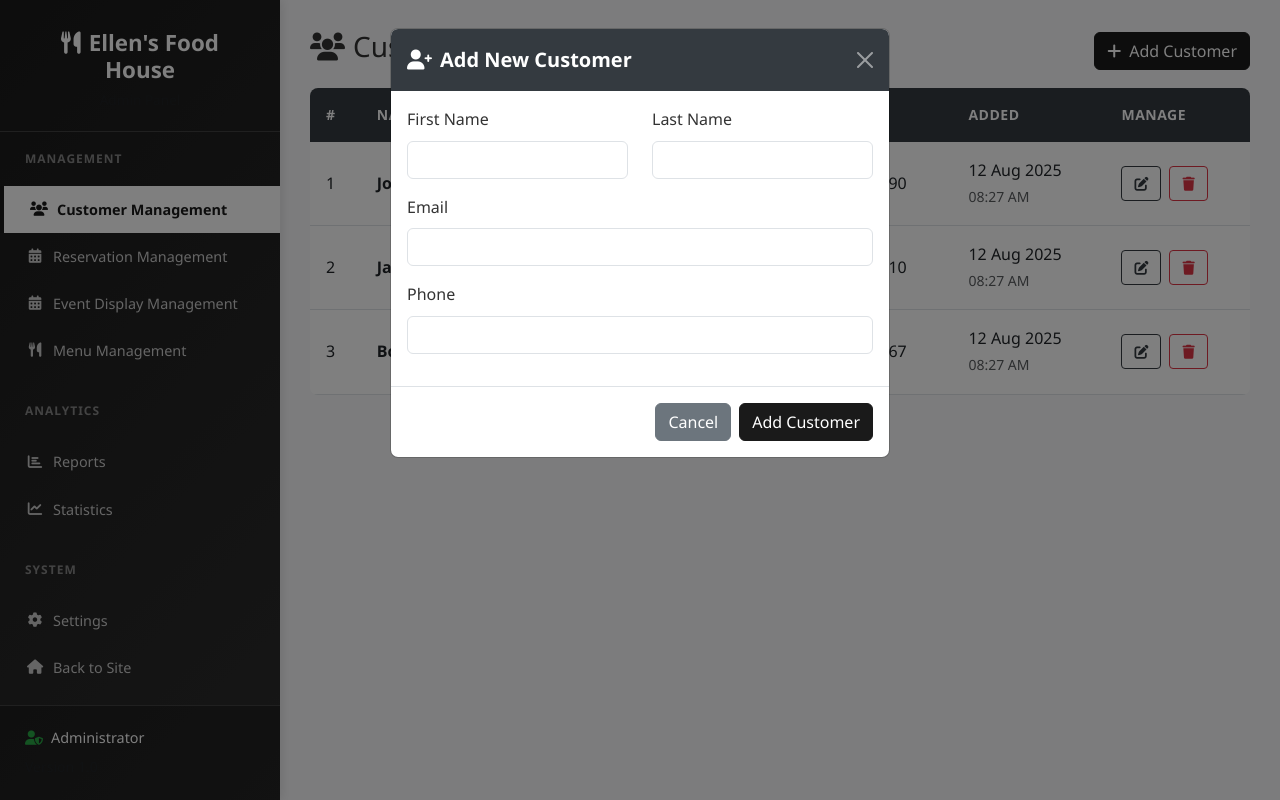
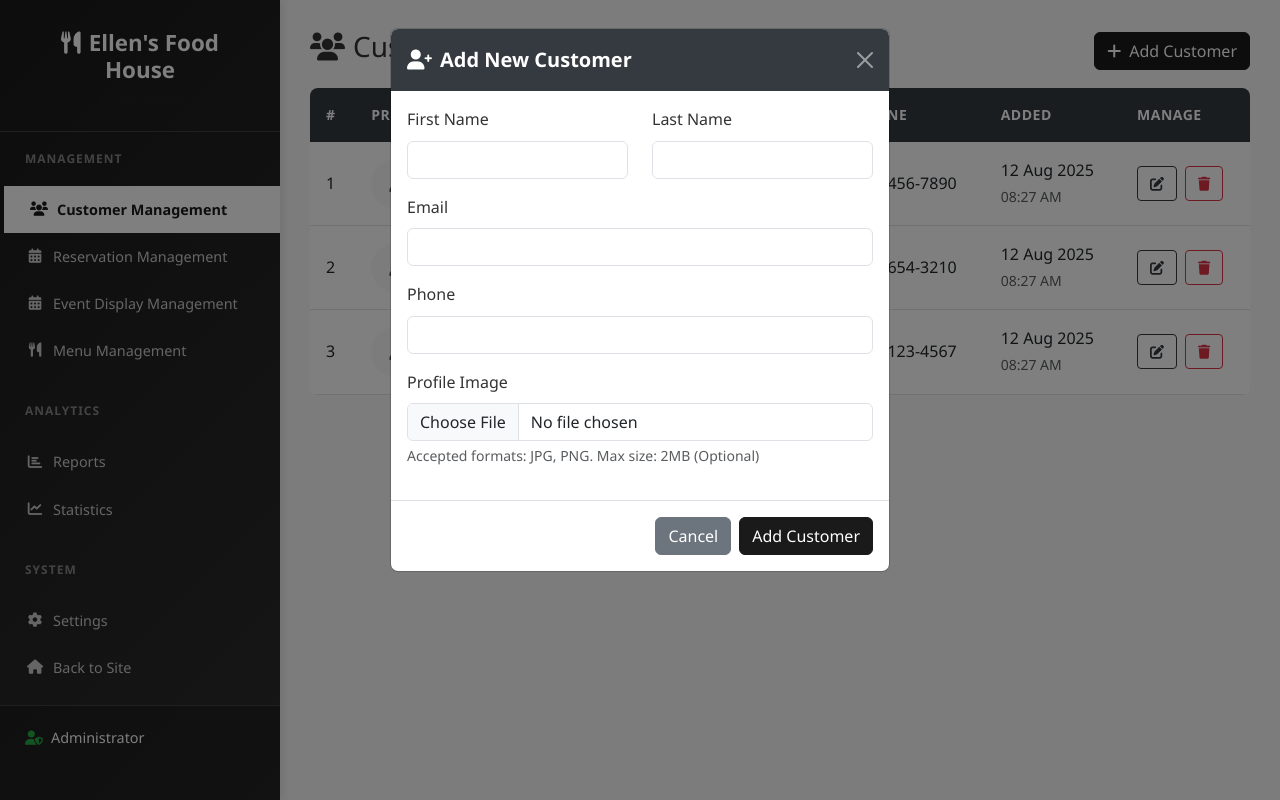
Before and after one commit to ArinGitPort/reservationSystem, a PHP site: page /pages/admin/account_management.php in a window 1280 px wide, after a click on "Add Customer". Run offline with PHP 8.4, Linux system fonts and the light colour scheme; data comes from the database, SQL or seed files in the repository.

Commit message:
Add profile

```diff
--- a/config/db_model.php
+++ b/config/db_model.php
@@ -67,7 +67,16 @@ function save($tableOrSql, $data = null, $fileField = null, $uploadDir = null, $
                     preg_match('/INSERT INTO (\w+)/', $tableOrSql, $matches);
                     if ($matches[1]) {
                         $tableName = $matches[1];
-                        mysqli_query($connection, "UPDATE $tableName SET image_path = '$newname' WHERE id = $insertId");
+
+                        // Determine correct ID column
+                        $idColumn = 'id'; // default
+                        if ($tableName === 'menu') {
+                            $idColumn = 'menu_id';
+                        } elseif ($tableName === 'banners') {
+                            $idColumn = 'banner_id';
+                        }
+
+                        mysqli_query($connection, "UPDATE $tableName SET image_path = '$newname' WHERE $idColumn = $insertId");
                     }
                 }
             }
@@ -125,8 +134,15 @@ function save($tableOrSql, $data = null, $fileField = null, $uploadDir = null, $
 
                     move_uploaded_file($_FILES[$fileField]['tmp_name'], $uploadDir . $newname);
 
-                    // Update the record with image path
-                    $updateSql = "UPDATE {$table} SET image_path = ? WHERE " . (isset($data['menu_id']) ? 'menu_id' : (isset($data['banner_id']) ? 'banner_id' : 'id')) . " = ?";
+                    // Update the record with image path - determine correct ID column
+                    $idColumn = 'id'; // default
+                    if ($table === 'menu') {
+                        $idColumn = 'menu_id';
+                    } elseif ($table === 'banners') {
+                        $idColumn = 'banner_id';
+                    }
+
+                    $updateSql = "UPDATE {$table} SET image_path = ? WHERE {$idColumn} = ?";
                     $updateStmt = mysqli_prepare($connection, $updateSql);
                     mysqli_stmt_bind_param($updateStmt, 'si', $newname, $insertId);
                     mysqli_stmt_execute($updateStmt);
--- a/database.sql
+++ b/database.sql
@@ -8,6 +8,7 @@ CREATE TABLE customers (
     last_name VARCHAR(50) NOT NULL,
     email VARCHAR(100) UNIQUE NOT NULL,
     phone VARCHAR(20),
+    image_path VARCHAR(255),
     created_at TIMESTAMP DEFAULT CURRENT_TIMESTAMP
 );
 
--- a/pages/admin/account_management.php
+++ b/pages/admin/account_management.php
@@ -27,8 +27,18 @@ if ($_SERVER['REQUEST_METHOD'] == 'POST') {
                 $email = $_POST['email'];
                 $phone = $_POST['phone'];
 
-                $newCustomer = "INSERT INTO customers (first_name, last_name, email, phone) VALUES ('$firstName', '$lastName', '$email', '$phone')";
-                $customerId = save($newCustomer);
+                // Prepare data for insertion using generic save function
+                $customerData = [
+                    'first_name' => $firstName,
+                    'last_name' => $lastName,
+                    'email' => $email,
+                    'phone' => $phone,
+                    'image_path' => ''
+                ];
+
+                // Insert customer with automatic image handling using your enhanced save function
+                $customerId = save('customers', $customerData, 'profile_image', '../../uploads/profiles/');
+
                 if ($customerId) {
                     redirect_with_message($_SERVER['PHP_SELF'], "Customer added successfully!", "success");
                 } else {
@@ -43,8 +53,49 @@ if ($_SERVER['REQUEST_METHOD'] == 'POST') {
                 $email = $_POST['email'];
                 $phone = $_POST['phone'];
 
-                $updateCustomer = "UPDATE customers SET first_name = '$firstName', last_name = '$lastName', email = '$email', phone = '$phone' WHERE id = $id";
-                if (update($updateCustomer)) {
+                // Prepare update data using generic update function
+                $updateData = [
+                    'first_name' => $firstName,
+                    'last_name' => $lastName,
+                    'email' => $email,
+                    'phone' => $phone
+                ];
+
+                // Handle profile image upload if provided
+                if (isset($_FILES['profile_image']) && $_FILES['profile_image']['error'] == 0) {
+                    // Get old image to delete it if extension changed
+                    $oldCustomer = selectOne("SELECT image_path FROM customers WHERE id = ?", "i", $id);
+
+                    $extension = strtolower(pathinfo($_FILES['profile_image']['name'], PATHINFO_EXTENSION));
+                    $newFilename = $id . '.' . $extension;
+
+                    // Validate file type
+                    $allowedTypes = ['image/jpeg', 'image/jpg', 'image/png'];
+                    $fileType = $_FILES['profile_image']['type'];
+                    if (in_array($fileType, $allowedTypes)) {
+                        // Create directory if it doesn't exist
+                        if (!is_dir('../../uploads/profiles/')) {
+                            mkdir('../../uploads/profiles/', 0755, true);
+                        }
+
+                        // Delete old image if it has different extension
+                        if ($oldCustomer && $oldCustomer['image_path'] && $oldCustomer['image_path'] !== $newFilename) {
+                            $oldImagePath = "../../uploads/profiles/" . $oldCustomer['image_path'];
+                            if (file_exists($oldImagePath)) {
+                                unlink($oldImagePath);
+                            }
+                        }
+
+                        // Move uploaded file
+                        if (move_uploaded_file($_FILES['profile_image']['tmp_name'], '../../uploads/profiles/' . $newFilename)) {
+                            // Add image path to update data
+                            $updateData['image_path'] = $newFilename;
+                        }
+                    }
+                }
+
+                // Update customer using generic update function
+                if (update('customers', $updateData, "id = $id")) {
                     redirect_with_message($_SERVER['PHP_SELF'], "Customer updated successfully!", "success");
                 } else {
                     redirect_with_message($_SERVER['PHP_SELF'], "Failed to update customer.", "error");
@@ -53,7 +104,20 @@ if ($_SERVER['REQUEST_METHOD'] == 'POST') {
 
             case 'delete_customer':
                 $id = $_POST['customer_id'];
+
+                // Get image filename from DB using generic selectOne function
+                $customer = selectOne("SELECT image_path FROM customers WHERE id = ?", "i", $id);
+                $imagePath = $customer ? $customer['image_path'] : '';
+
+                // Delete from database using generic delete function
                 if (delete("customers", $id)) {
+                    // Delete profile image file if exists
+                    if ($imagePath) {
+                        $filePath = "../../uploads/profiles/" . $imagePath;
+                        if (file_exists($filePath)) {
+                            unlink($filePath);
+                        }
+                    }
                     redirect_with_message($_SERVER['PHP_SELF'], "Customer deleted successfully!", "success");
                 } else {
                     redirect_with_message($_SERVER['PHP_SELF'], "Failed to delete customer.", "error");
@@ -63,8 +127,8 @@ if ($_SERVER['REQUEST_METHOD'] == 'POST') {
     }
 }
 
-// Get all customers for display
-$customers = selectAll("SELECT * FROM customers ORDER BY created_at DESC");
+// Get all customers for display using generic fetch function
+$customers = fetch('customers', '', 'created_at DESC');
 ?>
 
 <!DOCTYPE html>
@@ -112,6 +176,7 @@ $customers = selectAll("SELECT * FROM customers ORDER BY created_at DESC");
                 <thead>
                     <tr>
                         <th>#</th>
+                        <th>PROFILE</th>
                         <th>NAME</th>
                         <th>EMAIL</th>
                         <th>PHONE</th>
@@ -123,6 +188,17 @@ $customers = selectAll("SELECT * FROM customers ORDER BY created_at DESC");
                     <?php foreach ($customers as $index => $customer): ?>
                     <tr>
                         <td><?php echo $index + 1; ?></td>
+                        <td>
+                            <?php if ($customer['image_path']): ?>
+                                <img src="../../uploads/profiles/<?php echo htmlspecialchars($customer['image_path']); ?>"
+                                     alt="<?php echo htmlspecialchars($customer['first_name'] . ' ' . $customer['last_name']); ?>"
+                                     style="width: 50px; height: 50px; object-fit: cover; border-radius: 50%;">
+                            <?php else: ?>
+                                <div style="width: 50px; height: 50px; background: #f8f9fa; border-radius: 50%; display: flex; align-items: center; justify-content: center;">
+                                    <i class="fas fa-user text-muted"></i>
+                                </div>
+                            <?php endif; ?>
+                        </td>
                         <td>
                             <div class="fw-bold"><?php echo htmlspecialchars($customer['first_name'] . ' ' . $customer['last_name']); ?></div>
                         </td>
@@ -162,7 +238,7 @@ $customers = selectAll("SELECT * FROM customers ORDER BY created_at DESC");
                     <h5 class="modal-title"><i class="fas fa-user-plus me-2"></i>Add New Customer</h5>
                     <button type="button" class="btn-close" data-bs-dismiss="modal"></button>
                 </div>
-                <form method="POST">
+                <form method="POST" enctype="multipart/form-data">
                     <div class="modal-body">
                         <input type="hidden" name="action" value="add_customer">
                         <div class="row">
@@ -187,6 +263,11 @@ $customers = selectAll("SELECT * FROM customers ORDER BY created_at DESC");
                             <label for="phone" class="form-label">Phone</label>
                             <input type="tel" class="form-control" name="phone">
                         </div>
+                        <div class="mb-3">
+                            <label for="profile_image" class="form-label">Profile Image</label>
+                            <input type="file" class="form-control" name="profile_image" accept=".jpg,.jpeg,.png">
+                            <div class="form-text">Accepted formats: JPG, PNG. Max size: 2MB (Optional)</div>
+                        </div>
                     </div>
                     <div class="modal-footer">
                         <button type="button" class="btn btn-secondary" data-bs-dismiss="modal">Cancel</button>
@@ -205,7 +286,7 @@ $customers = selectAll("SELECT * FROM customers ORDER BY created_at DESC");
                     <h5 class="modal-title"><i class="fas fa-user-edit me-2"></i>Edit Customer</h5>
                     <button type="button" class="btn-close" data-bs-dismiss="modal"></button>
                 </div>
-                <form method="POST">
+                <form method="POST" enctype="multipart/form-data">
                     <div class="modal-body">
                         <input type="hidden" name="action" value="update_customer">
                         <input type="hidden" name="customer_id" id="edit_customer_id">
@@ -230,6 +311,11 @@ $customers = selectAll("SELECT * FROM customers ORDER BY created_at DESC");
                         <div class="mb-3">
                             <label for="edit_phone" class="form-label">Phone</label>
                             <input type="tel" class="form-control" name="phone" id="edit_phone">
+                        </div>
+                        <div class="mb-3">
+                            <label for="edit_profile_image" class="form-label">Profile Image</label>
+                            <input type="file" class="form-control" name="profile_image" accept=".jpg,.jpeg,.png">
+                            <div class="form-text">Leave empty to keep current image. Accepted formats: JPG, PNG. Max size: 2MB</div>
                         </div>
                     </div>
                     <div class="modal-footer">
```
Also changed, not shown: uploads/banners/banner_1754986990_9532.JPG (renamed from uploads/banners/banner_1754984321_6004.JPG), uploads/menu/1.jpg (added), uploads/menu/2.jpg (added), uploads/profiles/1.png (added).
